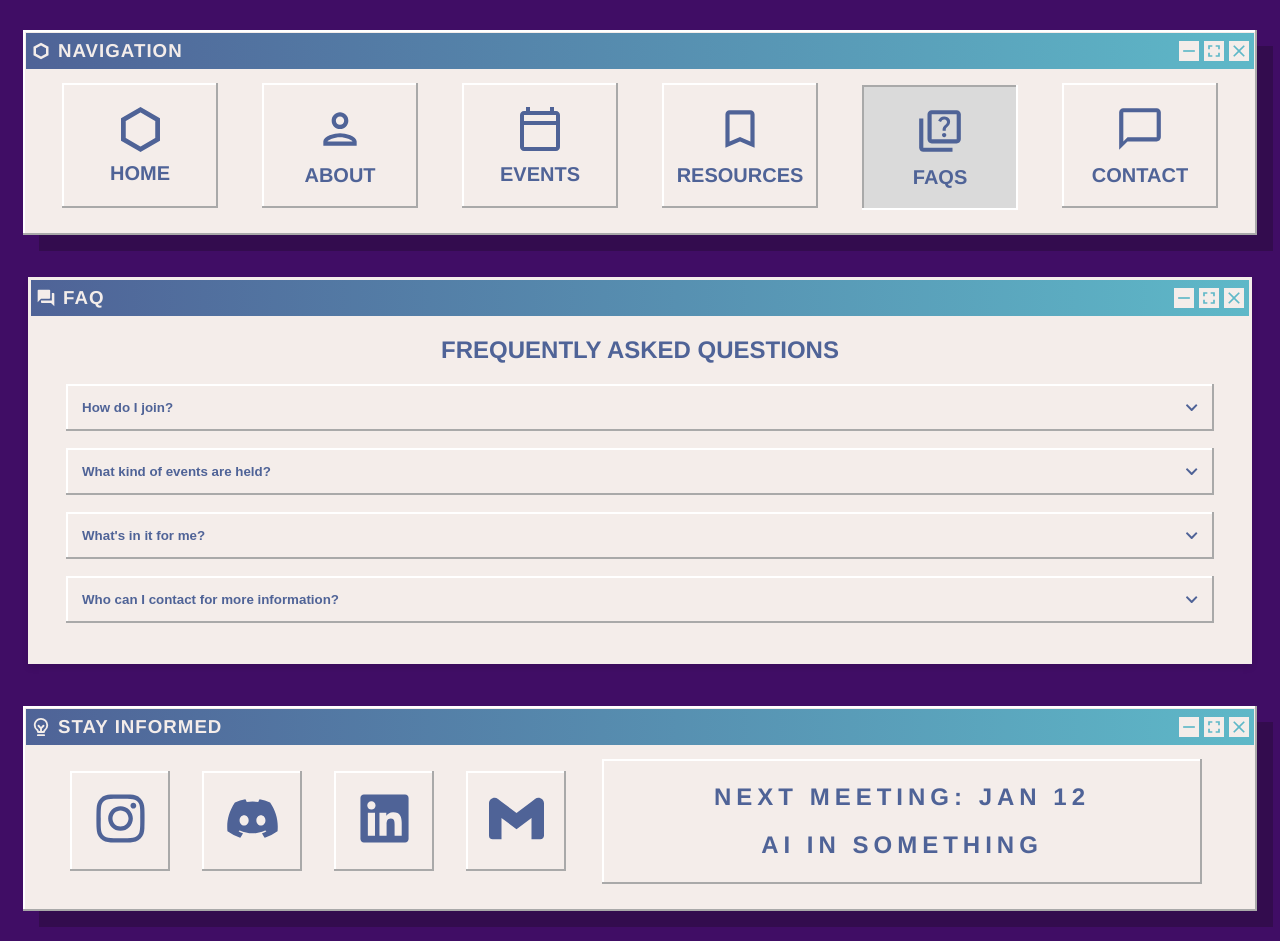
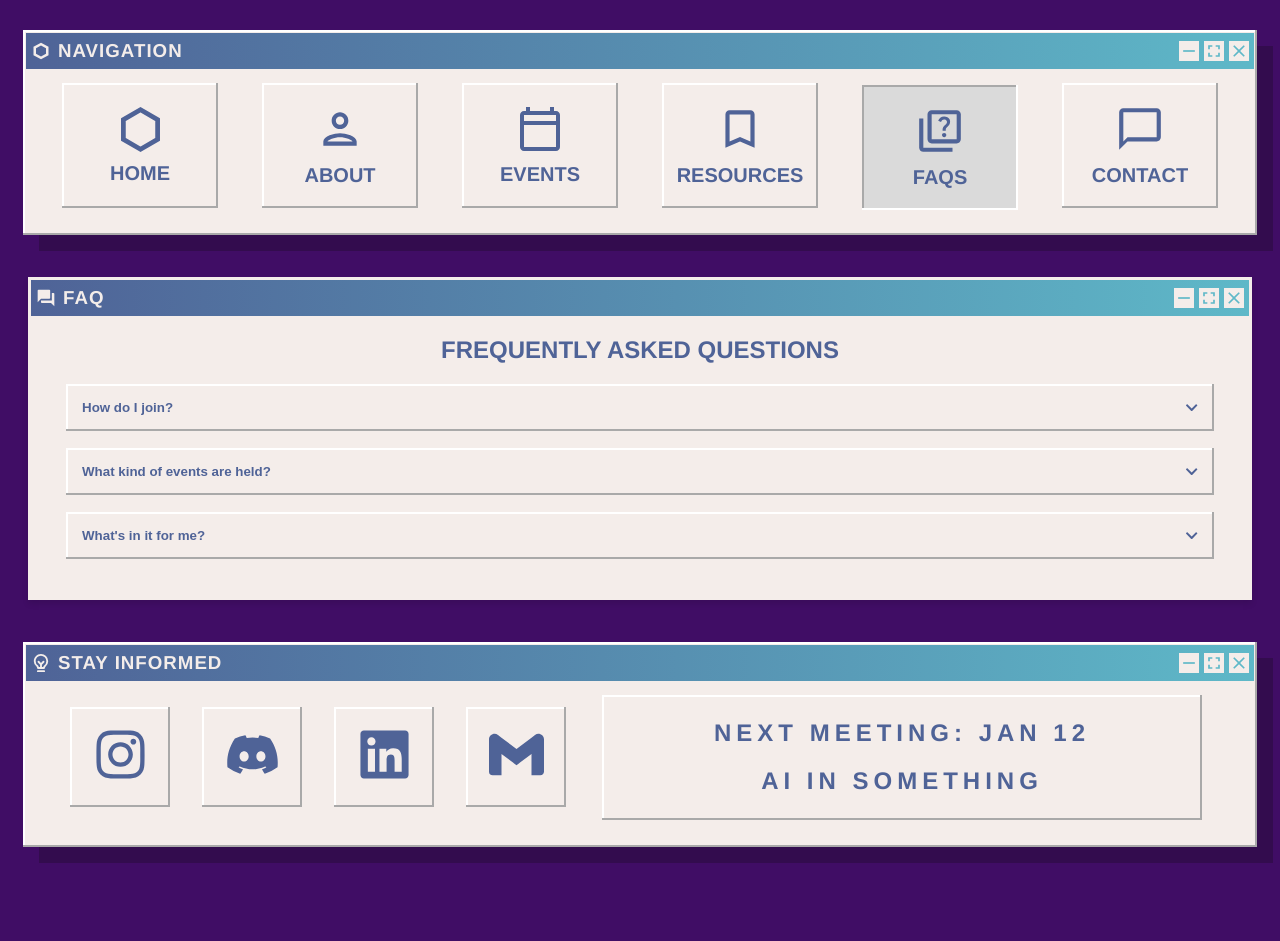
Before and after one commit to gabriel-s-e/AAISWebsite, a Next.js app in the folder AAISWebsite-test-branch/: page /FAQ in a window 1280 px wide. After the commit the page ends 877 px from the top, so only its background shows below. Built offline with nearby package versions, Linux system fonts and the light colour scheme; a web font is replaced by a local one.

Commit message:
Updated FAQ Page

```diff
--- a/AAISWebsite-test-branch/src/app/FAQ/page.jsx
+++ b/AAISWebsite-test-branch/src/app/FAQ/page.jsx
@@ -61,10 +61,7 @@ const faqData = [
         question: "What's in it for me?",
         answer: "Practical experience with AI techniques through tutorials and workshops, and learn how these technologies are used in industries!"
     },
-    {
-        question: "Who can I contact for more information?",
-        answer: "Feel free to DM us on instagram or post a message in our discord if you have any interesting ideas or have questions not answered here."
-    }
+
 ];
 
 export default function FAQ() {
```
